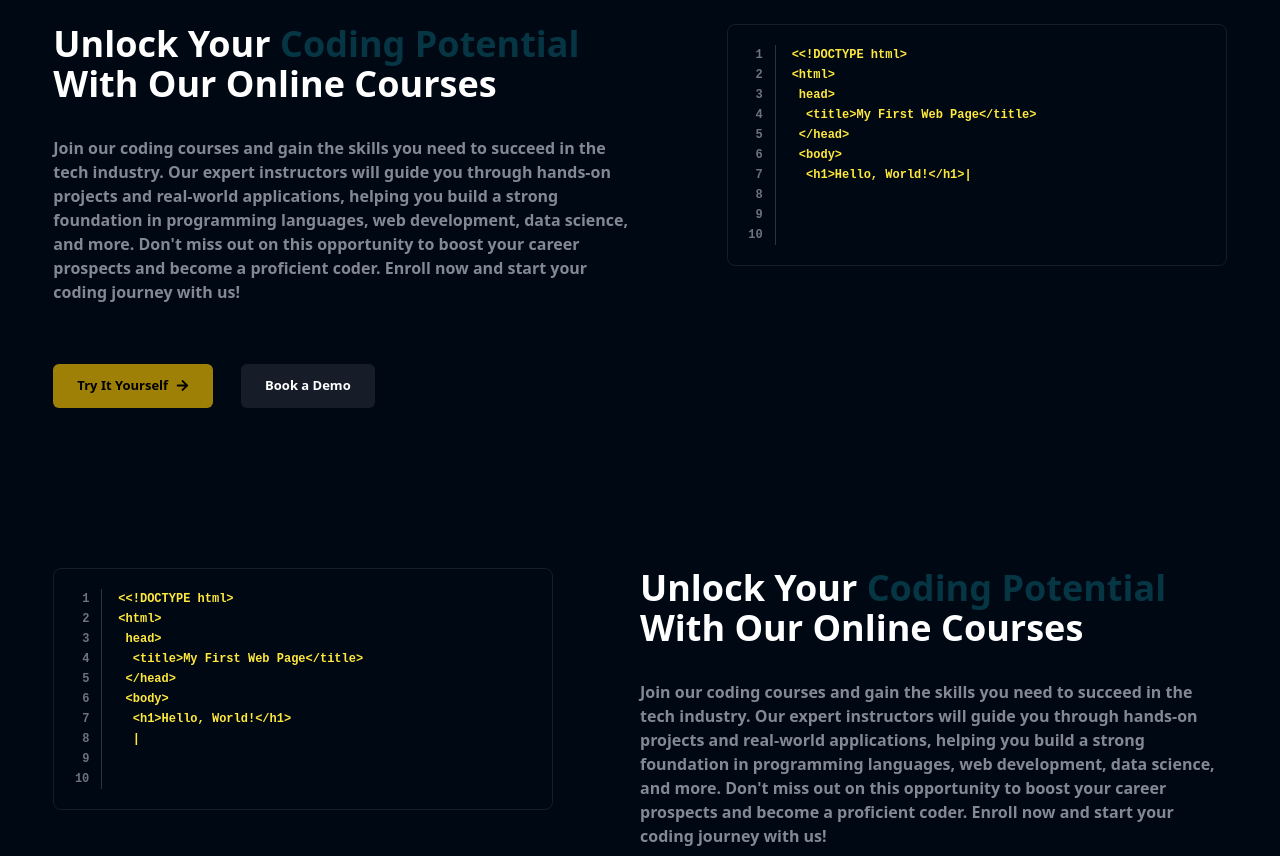
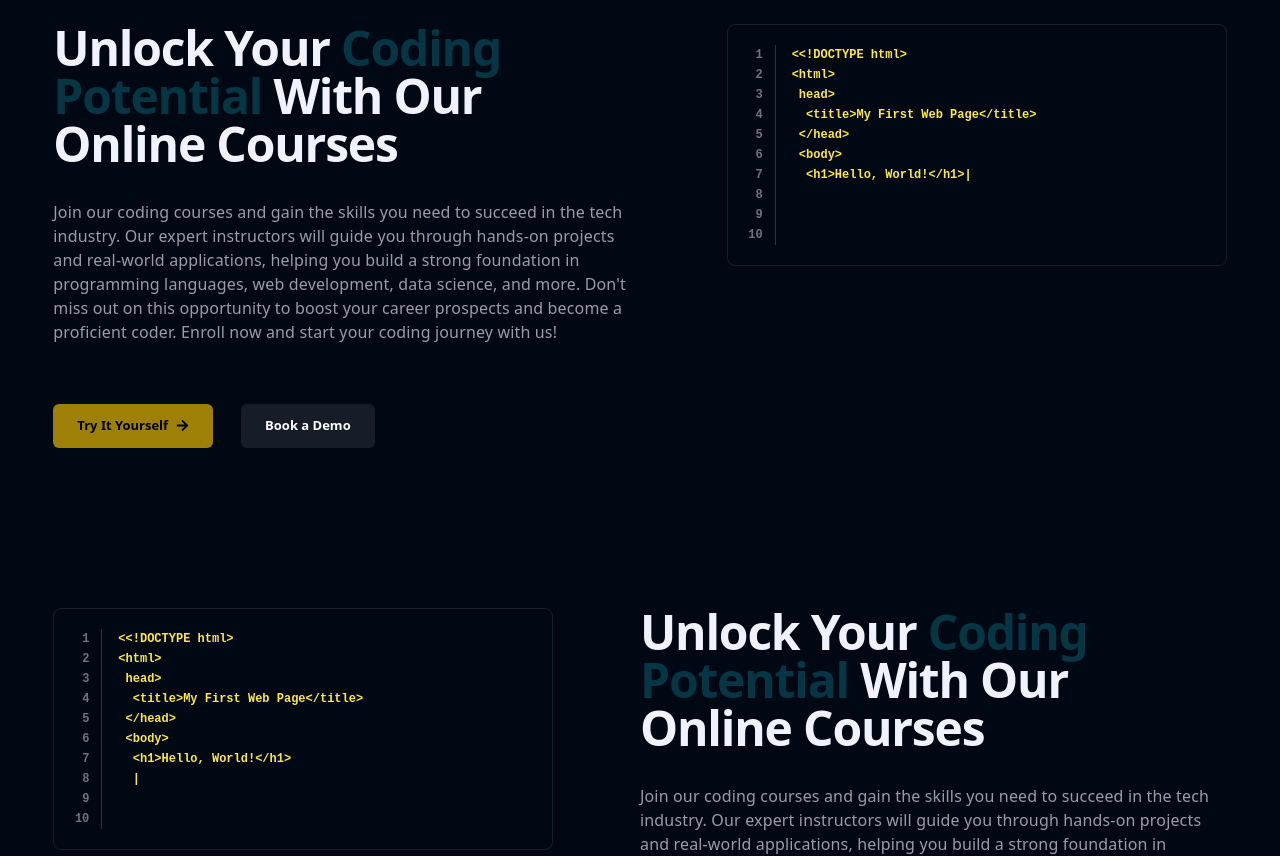
Before and after one commit to dev-amanpandey/StudyNotion, a React (Create React App) app in the folder Frontend/: page / in a window 1280 px wide. Shown: the part 640-1496 px from the top of the page. Built offline with nearby package versions, Linux system fonts and the light colour scheme; no server answers.

Commit message:
Basic Homepage styling and Renaming the This course includes section

```diff
--- a/Frontend/src/components/core/Course/CourseDetailsCard.jsx
+++ b/Frontend/src/components/core/Course/CourseDetailsCard.jsx
@@ -91,7 +91,7 @@ function CourseDetailsCard({ course, setConfirmationModal, handleBuyCourse }) {
 
           <div className={``}>
             <p className={`my-2 text-xl font-semibold `}>
-              This Course Includes :
+              Requirements
             </p>
             <div className="flex flex-col gap-3 text-sm text-caribbeangreen-100">
               {course?.instructions?.map((item, i) => {
--- a/Frontend/src/components/core/Homepage/Button.js
+++ b/Frontend/src/components/core/Homepage/Button.js
@@ -3,7 +3,7 @@ import {Link} from "react-router-dom";
 const Button = ({children,active, linkto})=>{
     return(
         <Link to = {linkto}>
-            <div className={`text-center text-[13px] px-6 py-3 rounded-md font-bold
+        <div className={`text-center text-[13px] px-6 py-3 rounded-md font-bold
         ${active ? "bg-yellow-400 text-black" : "bg-richblack-800 text-white"}
         hover:scale-95 transition-all duration-200`}>
                 {children}
--- a/Frontend/src/components/core/Homepage/CodeBlocks.jsx
+++ b/Frontend/src/components/core/Homepage/CodeBlocks.jsx
@@ -1,17 +1,15 @@
 import React from 'react'
 import CTAButton from './Button'
-import HighlightText from './HighlightText'
 import{FaArrowRight} from "react-icons/fa"
 import { TypeAnimation } from 'react-type-animation'
 const CodeBlocks = ({position, heading, subheading,ctabtn1,ctabtn2, codeblock,backgroundGradient, codeColor})=>{
     const lineNumbers = codeblock.split("\n").map((_, index) => index + 1)
-
     return (
         <div className = {`my-20 flex flex-col justify-between gap-10 ${position}`}>
             {/*section 1*/}
         <div className='flex w-full flex-col gap-8 lg:w-[50%]'>
             {heading}
-            <div className = 'text-richblack-300 font-bold'>
+            <div className='max-w-2xl font-sans text-sm font-medium leading-6 tracking-[0.01em] text-richblack-200 sm:text-base'>
                 {subheading}
             </div>
 
--- a/Frontend/src/pages/Home.jsx
+++ b/Frontend/src/pages/Home.jsx
@@ -59,10 +59,10 @@ return(
                 <CodeBlocks
                 position = {"lg:flex-row"}
                 heading = {
-                    <div className = 'text-4xl font-semibold'>
+                    <h2 className='font-sans text-3xl font-bold leading-[1.15] tracking-[-0.025em] text-richblack-5 sm:text-4xl lg:text-5xl'>
                         Unlock Your <HighlightText text = {'Coding Potential '}/>
                         With Our Online Courses
-                        </div>
+                    </h2>
                 }
                 subheading = {"Join our coding courses and gain the skills you need to succeed in the tech industry. Our expert instructors will guide you through hands-on projects and real-world applications, helping you build a strong foundation in programming languages, web development, data science, and more. Don't miss out on this opportunity to boost your career prospects and become a proficient coder. Enroll now and start your coding journey with us!"}
                 ctabtn1 = {
@@ -92,10 +92,10 @@ return(
                 <CodeBlocks
                 position = {"lg:flex-row-reverse"}
                 heading = {
-                    <div className = 'text-4xl font-semibold'>
+                    <h2 className='font-sans text-3xl font-bold leading-[1.15] tracking-[-0.025em] text-richblack-5 sm:text-4xl lg:text-5xl'>
                         Unlock Your <HighlightText text = {'Coding Potential '}/>
                         With Our Online Courses
-                        </div>
+                    </h2>
                 }
                 subheading = {"Join our coding courses and gain the skills you need to succeed in the tech industry. Our expert instructors will guide you through hands-on projects and real-world applications, helping you build a strong foundation in programming languages, web development, data science, and more. Don't miss out on this opportunity to boost your career prospects and become a proficient coder. Enroll now and start your coding journey with us!"}
                 ctabtn1 = {
--- a/Frontend/src/utils/constants.js
+++ b/Frontend/src/utils/constants.js
@@ -5,4 +5,5 @@ export const ACCOUNT_TYPE = {
 
 export const COURSE_STATUS = {
   DRAFT: "Draft",
+  PUBLISHED: "Published",
 };
```
Also changed, not shown: Frontend/src/components/core/Homepage/HighlightText.jsx (line endings or trailing spaces), 1 other file (tests, documents, lock files or other folders).
